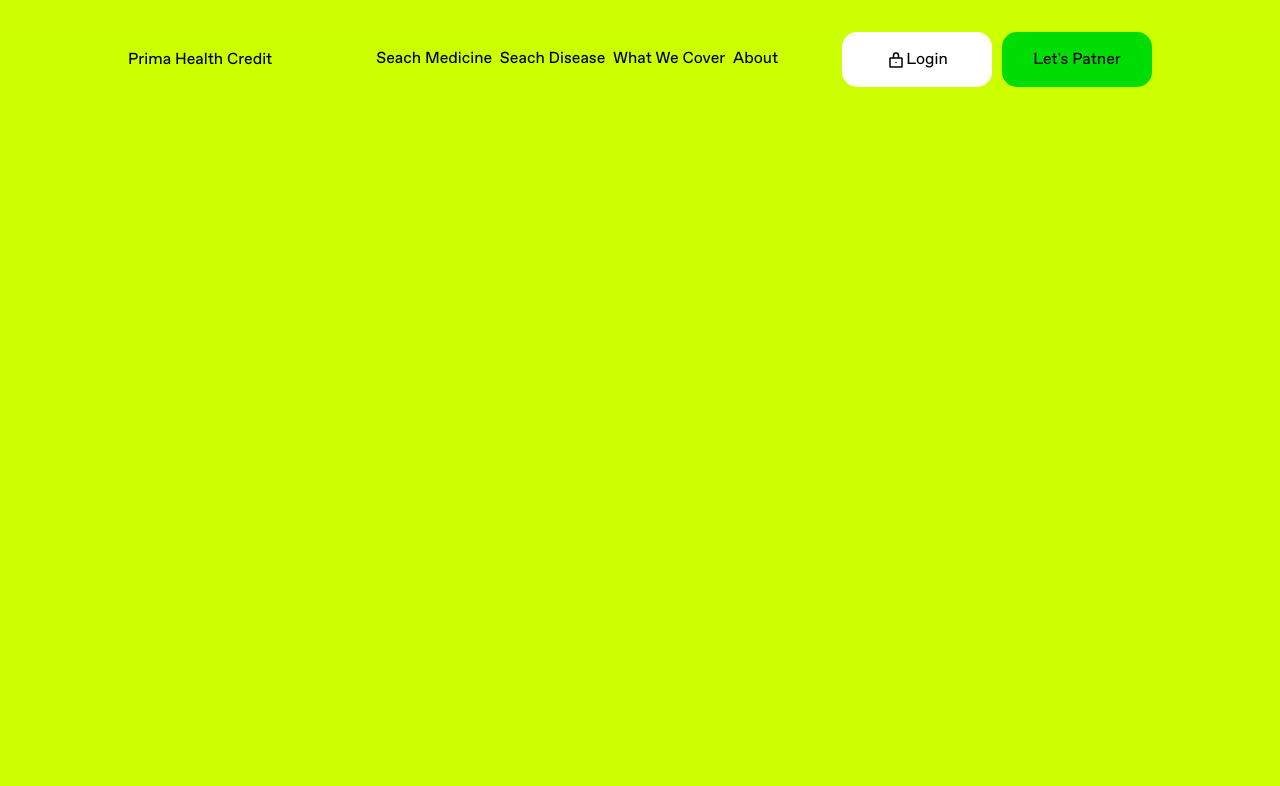
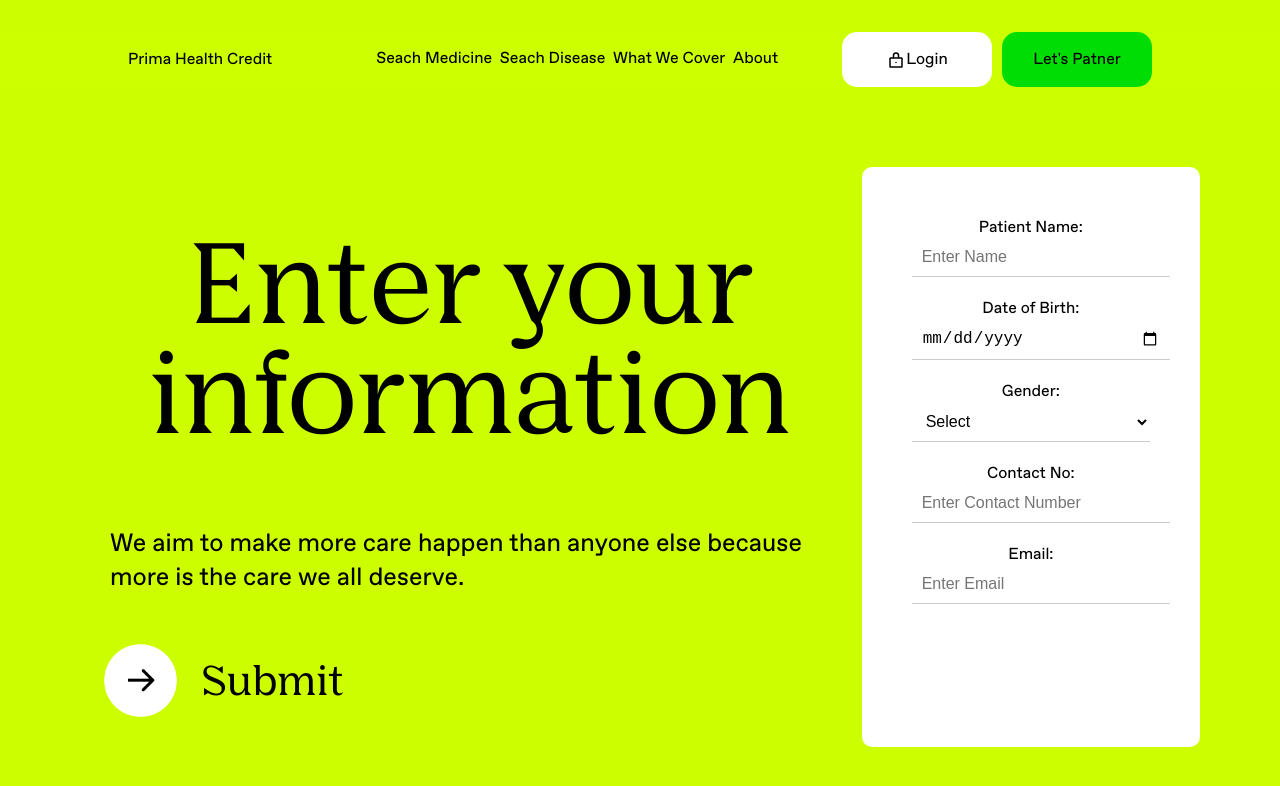
Before and after one commit to Vaibhavk0192/HealthPro, a React (Create React App) app: page /patientDetails in a window 1280 px wide. Shown: the top 786 px of the page. Built offline with nearby package versions, Linux system fonts and the light colour scheme.

Commit message:
Patient Details forn

```diff
--- a/src/App.jsx
+++ b/src/App.jsx
@@ -4,7 +4,8 @@ import { Navbar } from "./components/Navbar/navbar";
 import { Home } from "./pages/HomePage/home";
 import { Disease } from "./pages/DiseasePage/disease";
 import { Medicine } from "./pages/MedicinePage/medicine";
-import { Profile } from "./pages/Profile/profile";
+import Profile from "./pages/Profile/profile";
+import PatientDetails from "./pages/PatientDetails/patientDetails";
 
 function App() {
   return (
@@ -21,6 +22,8 @@ function App() {
             <Route path="/disease" element={<Disease/>}/>
             <Route path="/medicine" element={<Medicine/>}/>
             <Route path="/profile" element={<Profile/>}/>
+            <Route path="/users/:userId" component={<Profile/>} />
+            <Route path="/patientDetails" element={<PatientDetails />} />
           </Routes>
         </main>
         </BrowserRouter>
--- /dev/null
+++ b/src/components/userLink.jsx
@@ -0,0 +1,14 @@
+import React from 'react';
+import { Link } from 'react-router-dom';
+
+function UserLink({ user }) {
+  return (
+    <div className="user-card">
+      <h3>{user.patientName}</h3>
+      <p>{user.email}</p>
+      <Link to={`/users/${user.id}`}>View Profile</Link>
+    </div>
+  );
+}
+
+export default UserLink;
--- a/src/pages/HomePage/home.jsx
+++ b/src/pages/HomePage/home.jsx
@@ -1,8 +1,31 @@
-import React from 'react'
+import React, { useEffect, useState } from 'react';
 import "./home.css"
+import axios from 'axios';
+import UserLink from '../../components/userLink';
+
+function LandingPage() {
+  const [users, setUsers] = useState([]);
+
+  useEffect(() => {
+    // Make a GET request to your Flask backend's API endpoint
+    axios.get('/api/users')  // Update the URL as needed
+      .then((response) => {
+        setUsers(response.data); // Set the fetched user data in state
+      })
+      .catch((error) => {
+        console.error('Error fetching user data:', error);
+      });
+  }, []);
+}
 
 export const Home = () => {
   return (
-    <div>Home</div>
+    <div>
+      <div>Home</div>
+      <div>
+        {/* <UserLink /> */}
+      </div>
+    </div>
+
   )
 }
--- /dev/null
+++ b/src/pages/PatientDetails/patientDetails.css
@@ -0,0 +1,19 @@
+@font-face {
+    font-family: 'NibPro-Light';
+    src: url('../../../public/fonts/NibPro-Light.ttf') format('truetype');
+
+    font-family: 'NibPro-SemiBold';
+    src: url('../../../public/fonts/NibPro-SemiBold.ttf') format('truetype');
+  }
+
+
+  .inputfield {
+    width: 100%;
+    padding: 10px;
+    font-size: 16px;
+    border: none;
+    border-bottom: 1px solid #ccc;
+    background-color: transparent;
+    outline: none;
+    transition: all 0.2s ease-in-out;
+  }
--- /dev/null
+++ b/src/pages/PatientDetails/patientDetails.jsx
@@ -0,0 +1,139 @@
+import React, { useState } from "react";
+import axios from "axios";
+import "./patientDetails.css";
+import arrow from "../../images/arrow.png"
+
+function PatientDetails() {
+  const [formData, setFormData] = useState({
+    patientName: "",
+    dob: "",
+    gender: "",
+    phoneNo: "",
+    email: "",
+  });
+
+  const handleChange = (e) => {
+    const { name, value } = e.target;
+    setFormData({
+      ...formData,
+      [name]: value,
+    });
+  };
+
+  const handleSubmit = async (e) => {
+    e.preventDefault();
+
+    try {
+      const response = await axios.post("/api/save_patient", formData);
+      console.log(response.data);
+      setFormData({
+        patientName: "",
+        dob: "",
+        gender: "",
+        phoneNo: "",
+        email: "",
+      });
+    } catch (error) {
+      console.error("Error saving patient:", error);
+    }
+  };
+
+  return (
+    <div>
+      {/* <h2 style={{ fontSize: "40px" , fontFamily: 'NibPro-SemiBold'}}>Patient Information</h2> */}
+      <div style={{ display: "flex", margin: "80px" }}>
+        <div>
+          <div
+            style={{
+              width: "40%",
+              fontFamily: "NibPro-SemiBold",
+              fontSize: "110px",
+              padding: "30px",
+              margin: "40px",
+              display: "flex",
+            }}
+          >
+            Enter your information
+          </div>
+          <div style={{textAlign: 'left', fontSize: '25px', paddingLeft: '30px', paddingRight: '30px'}}>
+            <p>We aim to make more care happen than anyone else because more is the
+            care we all deserve.</p>
+          </div>
+          <div style={{display: 'flex', alignItems: 'center'}}>
+            <div>
+                <img style={{scale: '0.60'}} src={arrow} alt="arrow" onClick={handleSubmit}/>
+            </div>
+            <div>
+                <h1 style={{fontSize: '40px', fontFamily: 'NibPro-SemiBold'}}>Submit</h1>
+            </div>
+          </div>
+        </div>
+        <div style={{ backgroundColor: "white", width: "60%", borderRadius: '10px', padding: '50px'}}>
+          <form>
+            <div>
+              <label style={{}}>Patient Name:</label>
+              <input
+              className={`inputfield ${formData.patientName && "focused"}`}
+              placeholder="Enter Name"
+                type="text"
+                name="patientName"
+                value={formData.patientName}
+                onChange={handleChange}
+                required
+              />
+            </div>
+            <br></br>
+            <div>
+              <label>Date of Birth:</label>
+              <input className="inputfield"
+              placeholder="Select DOB"
+                type="date"
+                name="dob"
+                value={formData.dob}
+                onChange={handleChange}
+              />
+            </div>
+            <br></br>
+            <div>
+              <label>Gender:</label>
+              <select className="inputfield"
+                name="gender"
+                value={formData.gender}
+                onChange={handleChange}
+              >
+                <option value="">Select</option>
+                <option value="male">Male</option>
+                <option value="female">Female</option>
+                <option value="other">Other</option>
+              </select>
+            </div>
+            <br></br>
+            <div>
+              <label>Contact No:</label>
+              <input className="inputfield"
+              placeholder="Enter Contact Number"
+                type="text"
+                name="phoneNo"
+                value={formData.phoneNo}
+                onChange={handleChange}
+              />
+            </div>
+            <br></br>
+            <div>
+              <label>Email:</label>
+              <input className="inputfield"
+              placeholder="Enter Email"
+                type="email"
+                name="email"
+                value={formData.email}
+                onChange={handleChange}
+              />
+            </div>
+          </form>
+        </div>
+      </div>
+    </div>
+  );
+}
+
+export default PatientDetails;
--- a/src/pages/Profile/profile.jsx
+++ b/src/pages/Profile/profile.jsx
@@ -1,8 +1,31 @@
-import React from 'react'
-import "./profile"
+import React, { useEffect, useState } from 'react';
+import axios from 'axios';
 
-export const Profile = () => {
+function Profile({ match }) {
+  const [userProfile, setUserProfile] = useState({});
+  const userId = match.params.userId;
+
+  useEffect(() => {
+    axios.get(`/api/user/${userId}`)
+      .then((response) => {
+        setUserProfile(response.data);
+      })
+      .catch((error) => {
+        console.error('Error fetching user profile:', error);
+      });
+  }, [userId]);
+
   return (
-    <div>Profile</div>
-  )
+    <div>
+      <h2>User Profile</h2>
+      <p><strong>User Name:</strong> {userProfile.patientName}</p>
+      <p><strong>Date of Birth:</strong> {userProfile.dob}</p>
+      <p><strong>Gender:</strong> {userProfile.gender}</p>
+      <p><strong>Phone Number:</strong> {userProfile.phoneNo}</p>
+      <p><strong>Email:</strong> {userProfile.email}</p>
+      {/* Add more profile details as needed */}
+    </div>
+  );
 }
+
+export default Profile;
```
Also changed, not shown: src/images/arrow.png (added).
